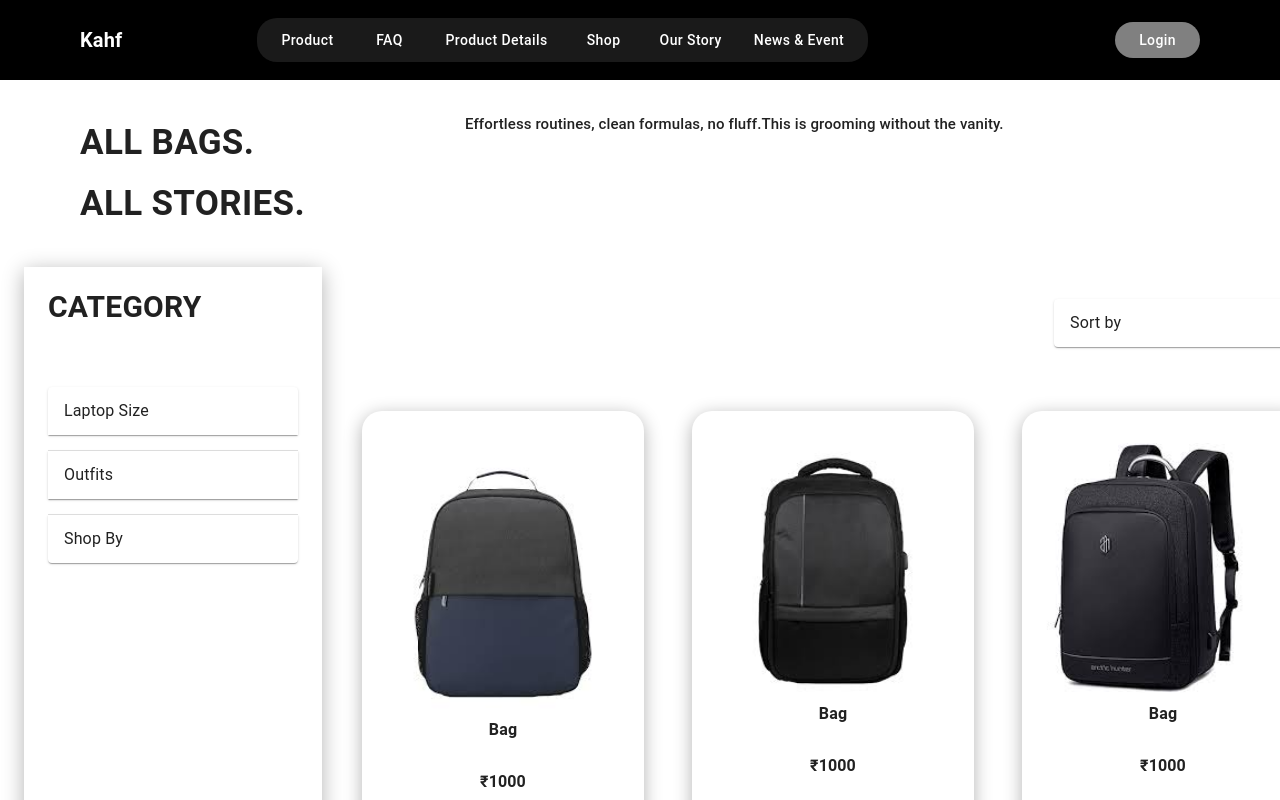
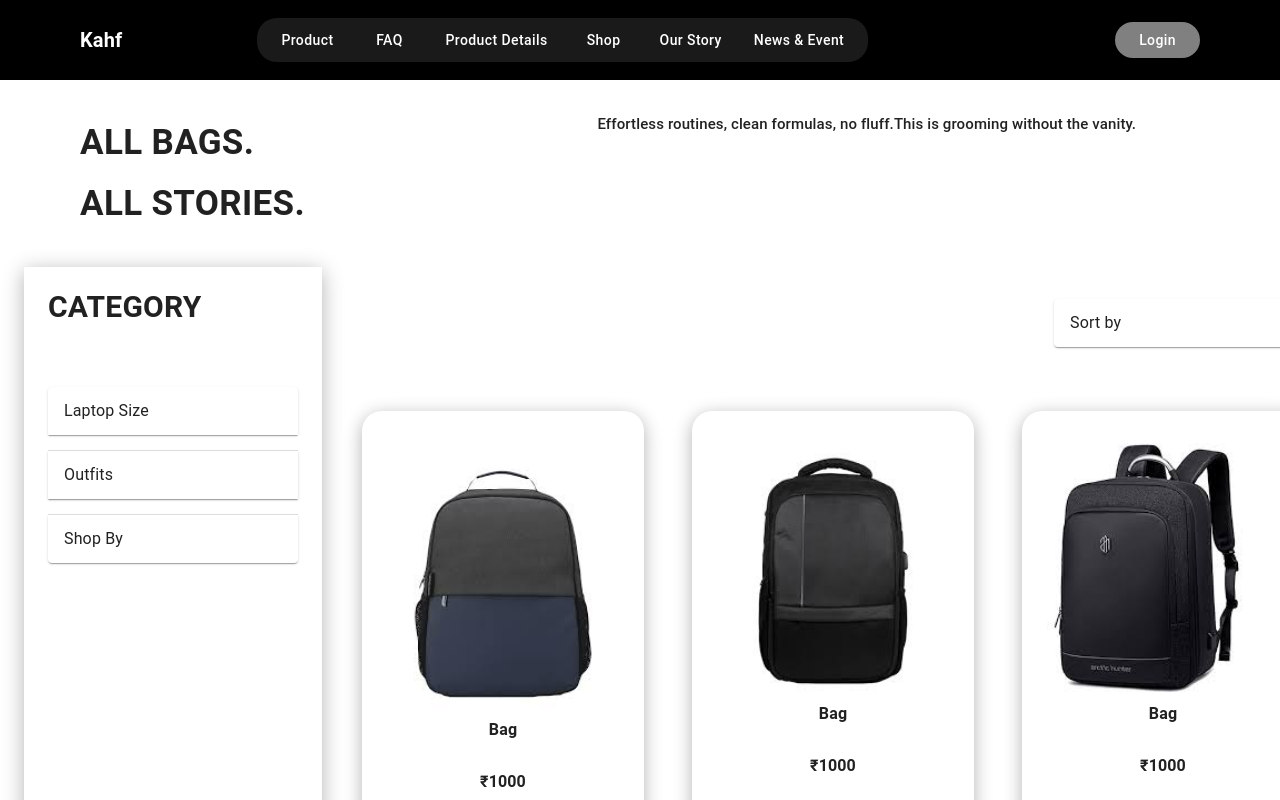
Before and after one commit to dhanshreeaj/groomingstore, a Next.js app: page /shop in a window 1280 px wide. Shown: the top 800 px of the page. Built offline with nearby package versions, Linux system fonts and the light colour scheme; some icons are missing.

Commit message:
Shop page updated

```diff
--- a/src/app/shop/page.tsx
+++ b/src/app/shop/page.tsx
@@ -48,7 +48,13 @@ export default function Shoppage() {
     <>
       <Container maxWidth="xl">
         <Box
-          sx={{ display: "flex", flexDirection: "row", paddingX: 3, gap: 4 }}
+          sx={{
+            display: "flex",
+            flexDirection: "row",
+            paddingX: 3,
+            gap: 4,
+            justifyContent: "space-between",
+          }}
         >
           <Typography
             variant="subtitle1"
@@ -59,7 +65,7 @@ export default function Shoppage() {
             ALL BAGS.
             <br />
             ALL STORIES.
-          </Typography>{" "}
+          </Typography>
           <Typography variant="h6" paddingX={12} paddingY={4} fontSize={15}>
             Effortless routines, clean formulas, no fluff.This is grooming
             without the vanity.
```
